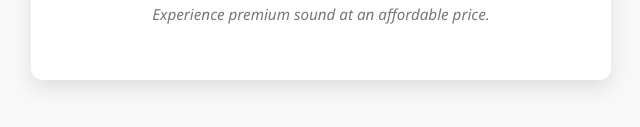
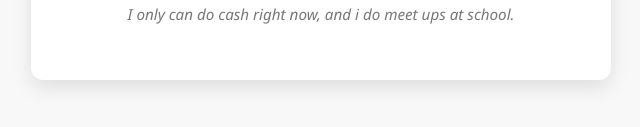
Before and after one commit to brenan147/brenan147.github.io, a plain HTML site: page index.html in a window 1280 px wide. Shown: the part 617-744 px from the top of the page, 319-959 px from the left. Drawn offline with Linux system fonts and the light colour scheme.

Commit message:
Update description

```diff
--- a/index.html
+++ b/index.html
@@ -69,7 +69,7 @@
         <h1 class="product-title">Airpods Gen 4</h1>
         <p class="product-price">$40.00</p>
         <a href="mailto:brenanja.hertenst@huttoisd.org?subject=Order%20for%20Airpods%20Gen%204&body=I%20would%20like%20to%20purchase%20the%20Airpods%20Gen%204%20for%20$%2440.00.%0APlease%20provide%20details%20on%20how%20to%20complete%20the%20purchase." class="buy-button">Buy Now</a>
-        <p class="tagline">Experience premium sound at an affordable price.</p>
+        <p class="tagline">I only can do cash right now, and i do meet ups at school.</p>
     </div>
 </body>
 </html>
```
